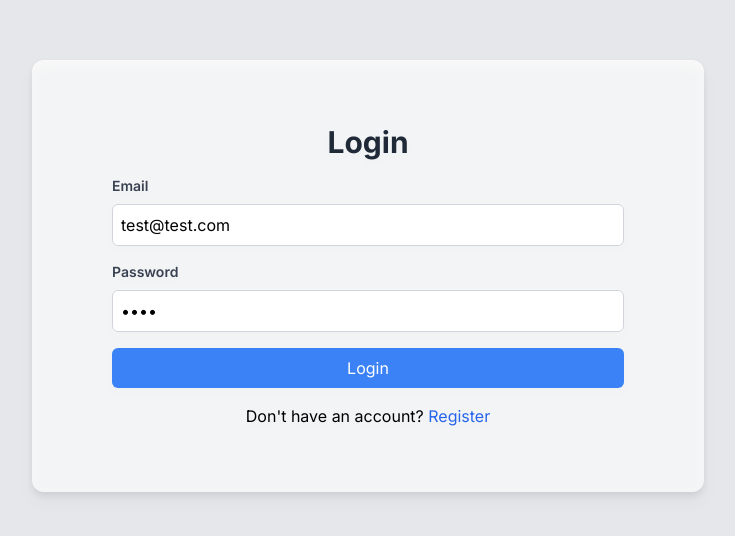
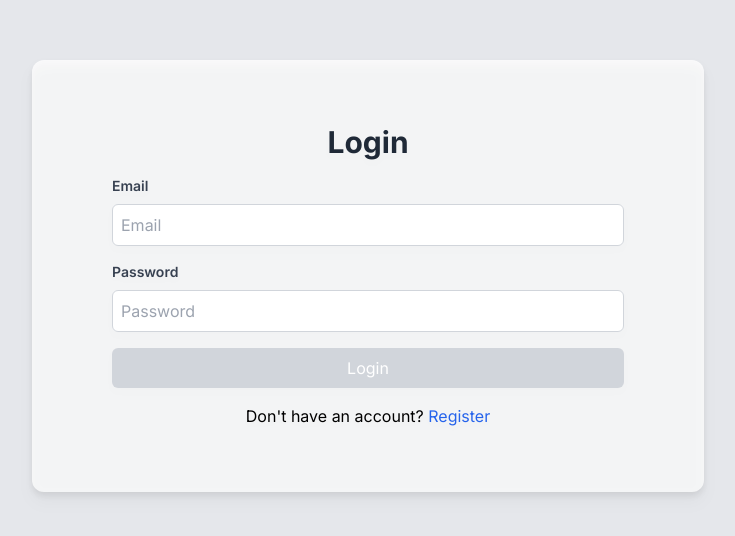
Before and after one commit to galaxiaX/frontend-workout-planning, a Next.js app: page /auth/login in a window 1280 px wide. Shown: the part 124-660 px from the top of the page, without its empty margins (272-1007 px from the left). Built offline with nearby package versions, Linux system fonts and the light colour scheme; no server answers.

Commit message:
refactor: Update login form initial state

```diff
--- a/src/sections/auth/login/view/auth-login-view.tsx
+++ b/src/sections/auth/login/view/auth-login-view.tsx
@@ -17,8 +17,8 @@ const AuthLoginView = () => {
 
   const returnTo = searchParams.get('returnTo');
 
-  const [email, setEmail] = useState('test@test.com');
-  const [password, setPassword] = useState('test');
+  const [email, setEmail] = useState('');
+  const [password, setPassword] = useState('');
 
   const handleSubmit = async (ev: React.FormEvent<HTMLFormElement>) => {
     ev.preventDefault();
```
